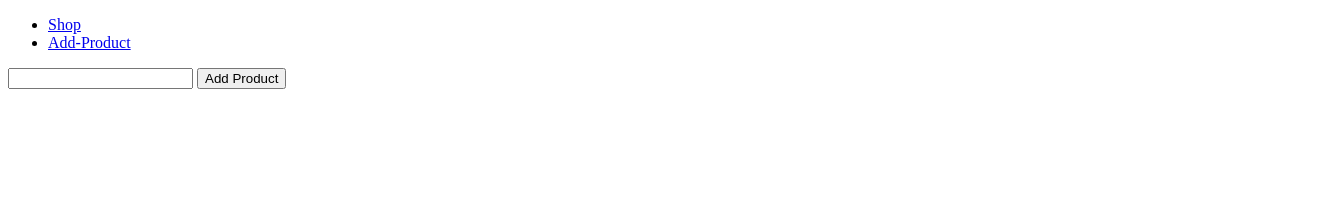
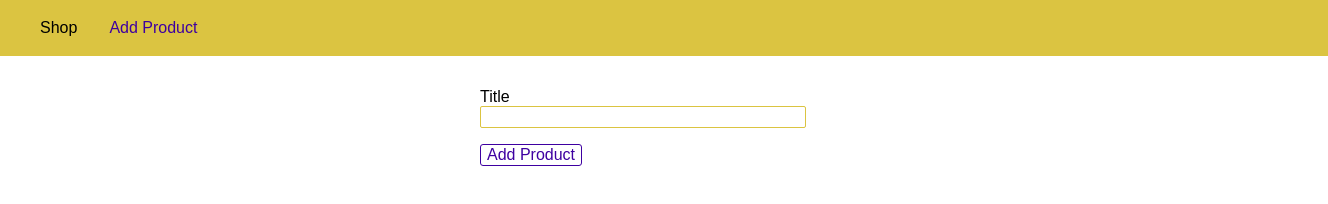
Before and after one commit to felixTechnology/NodeJS, a website: page WorkingWithExpressJS/assignment-1-solution/views/add-product.html in a window 1280 px wide. Shown: the whole page, 1328 px wide, since content can reach past the window. Drawn offline with Linux system fonts and the light colour scheme.

Commit message:
NodeJS and Express JS, routing and others done

```diff
--- a/WorkingWithExpressJS/assignment-1-solution/ParsingIncomingRequest.js
+++ b/WorkingWithExpressJS/assignment-1-solution/ParsingIncomingRequest.js
@@ -16,6 +16,7 @@ const shopRoutes = require('./routes/shop')
 
 
 app.use(bodyParser.urlencoded({extended: false}));
+app.use(express.static(path.join(__dirname,'public')))
 
 /*To use filtering mechanism- this allows us to put a comming starting segment for our our pat which all routes in a given file
 * use to outsource that into this ParsingIncomingRequest.js so that we dont have to repeat it for all routes
--- /dev/null
+++ b/WorkingWithExpressJS/assignment-1-solution/public/css/main.css
@@ -0,0 +1,45 @@
+body{
+    padding: 0;
+    margin: 0;
+    font-family: sans-serif;
+}
+
+main{
+    padding: 1rem;
+}
+.main-header{
+    width: 100%;
+    /* height: 56px;*/
+    height: 3.5rem;
+    background-color:#dbc441;
+    padding: 0 1.5rem;
+}
+
+.main-header__nav{
+    height: 100%;
+    display: flex;
+    align-items: center;
+}
+
+
+.main-header__item-list{
+    list-style: none;
+    margin: 0;
+    padding: 0;
+    display: flex;
+}
+
+.main-header__item{
+    margin: 0 1rem;
+    padding: 0;
+}
+
+.main-header__item a{
+    text-decoration: none;
+    color: black;
+}
+
+.main-header__item a:hover, .main-header__item a:active,
+.main-header__item a.active{
+    color: #6200ff;
+}
--- /dev/null
+++ b/WorkingWithExpressJS/assignment-1-solution/public/css/product.css
@@ -0,0 +1,81 @@
+body{
+    padding: 0;
+    margin: 0;
+    font-family: sans-serif;
+}
+
+main{
+    padding: 1rem;
+}
+.main-header{
+    width: 100%;
+    /* height: 56px;*/
+    height: 3.5rem;
+    background-color:#dbc441;
+    padding: 0 1.5rem;
+}
+
+.main-header__nav{
+    height: 100%;
+    display: flex;
+    align-items: center;
+}
+
+
+.main-header__item-list{
+    list-style: none;
+    margin: 0;
+    padding: 0;
+    display: flex;
+}
+
+.main-header__item{
+    margin: 0 1rem;
+    padding: 0;
+}
+
+.main-header__item a{
+    text-decoration: none;
+    color: black;
+}
+
+.main-header__item a:hover, .main-header__item a:active,
+.main-header__item a.active{
+    color: #3e00a1;
+}
+
+.product-form{
+    width: 20rem;
+    max-width: 90%;
+    margin: auto;
+}
+.form-control{
+    margin: 1rem 0;
+}
+.form-control label, .form-control input{
+    display: block;
+    width: 100%;
+}
+
+.form-control input{
+    border: 1px solid #dbc441;
+    font: inherit;
+    border-radius: 2px;
+}
+
+button{
+    font: inherit;
+    border: 1px solid #3e00a1;
+    color: #3e00a1;
+    background: white;
+    border-radius: 3px;
+    cursor: pointer;
+
+
+}
+
+button:hover,
+button:active{
+    background-color: #3e00a1;
+    color: white;
+}
--- a/WorkingWithExpressJS/assignment-1-solution/views/add-product.html
+++ b/WorkingWithExpressJS/assignment-1-solution/views/add-product.html
@@ -6,22 +6,30 @@
     <meta http-equiv="X-UA-Compatible" content="ie=edge">
 
     <title>Add Product</title>
+    <link rel="stylesheet" href="/css/product.css">
+
 </head>
 <body>
-     <header><!--1-->
-           <nav><!--2-->
-               <ul>
-                   <li><a href="/">Shop</a></li>
-                   <li><a href="/add-product">Add-Product</a></li>
-               </ul>
-           </nav>
-     </header>
+<header class="main-header"><!--1-->
+    <nav class="main-header__nav"><!--2-->
+        <ul class="main-header__item-list">
+            <li class="main-header__item"><a href="/">Shop</a></li>
+            <li class="main-header__item"><a class="active" href="/admin/add-product">Add Product</a></li>
+        </ul>
+    </nav>
+</header>
 
      <main>
          <!--Here will be targeting the POST-ROUTE n the Admin File in ROUTES FOLDER-->
-         <form action="/add-product" method="post"></form>
-         <input type="text" name="title">
-         <button type="button">Add Product</button>
+         <form class="product-form" action="/admin/add-product" method="post">
+             <div class="form-control">
+                 <label for="title">Title</label>
+                 <input type="text" name="title" id="title">
+
+             </div>
+         <button type="submit">Add Product</button>
+
+         </form>
 
      </main>
 </body>
```
Also changed, not shown: WorkingWithExpressJS/assignment-1-solution/views/4040.html (+11 -0 lines), WorkingWithExpressJS/assignment-1-solution/views/shop.html (+9 -6 lines).
